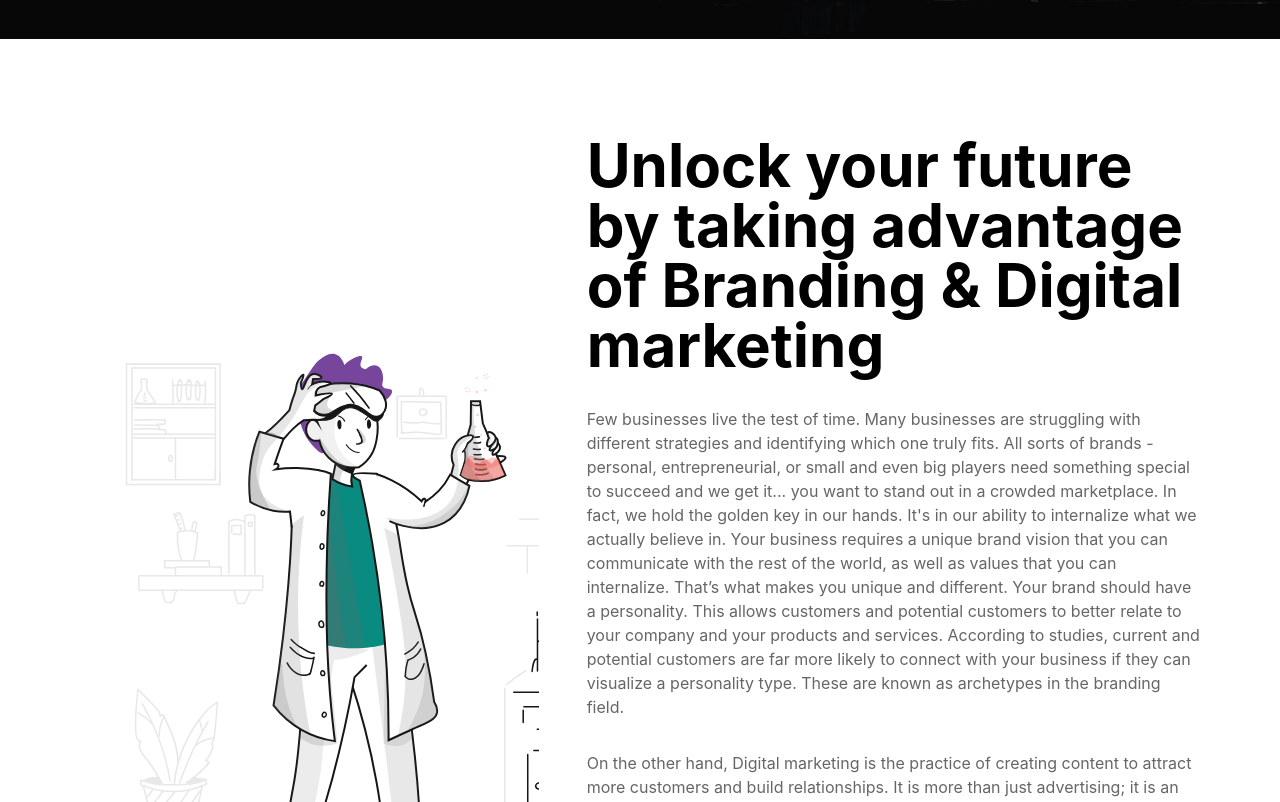
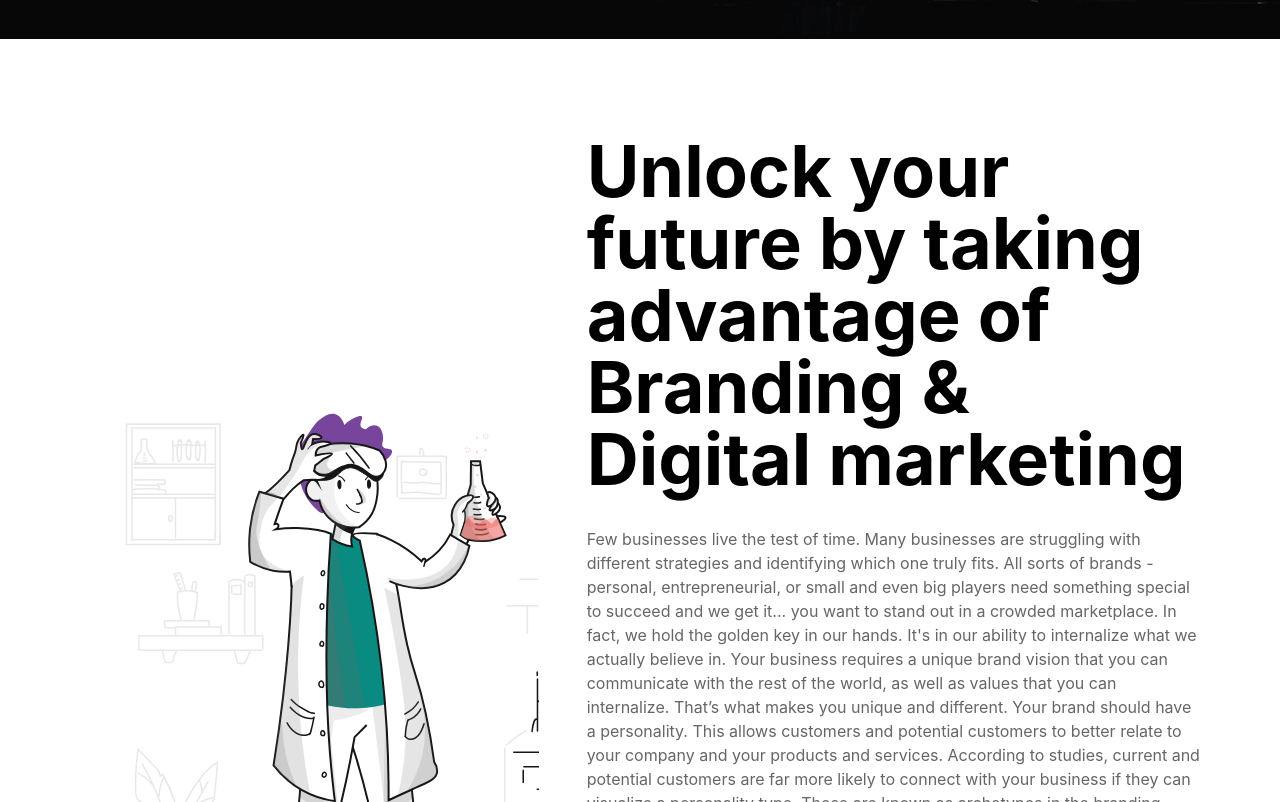
Before and after one commit to jadeoflagos/jademediapro, a Next.js app: page / in a window 1280 px wide. Shown: the part 998-1800 px from the top of the page. Built offline with nearby package versions, Linux system fonts and the light colour scheme.

Commit message:
faq content

```diff
--- a/components/organism/EyeBrow.jsx
+++ b/components/organism/EyeBrow.jsx
@@ -2,7 +2,7 @@ import React from 'react'
 
 const EyeBrow = ({text}) => {
     return (
-<p className="text-3xl lg:text-6xl font-bold ">
+<p className="text-3xl lg:text-7xl font-bold ">
     {text}
           </p>
     )
```
